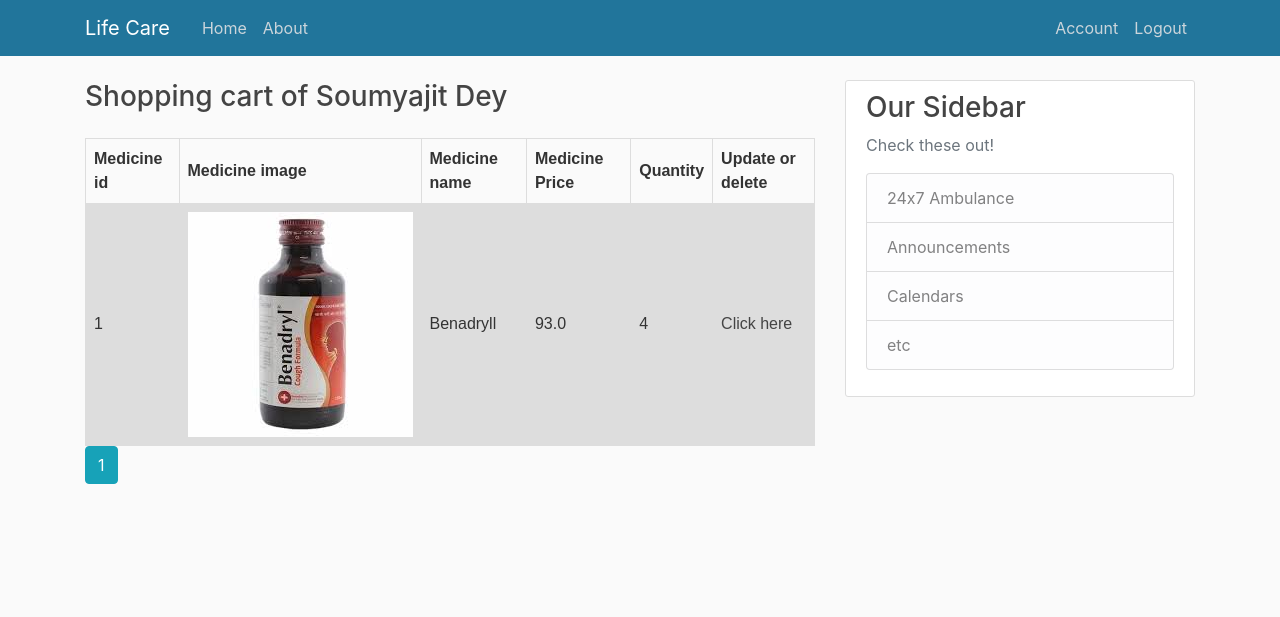
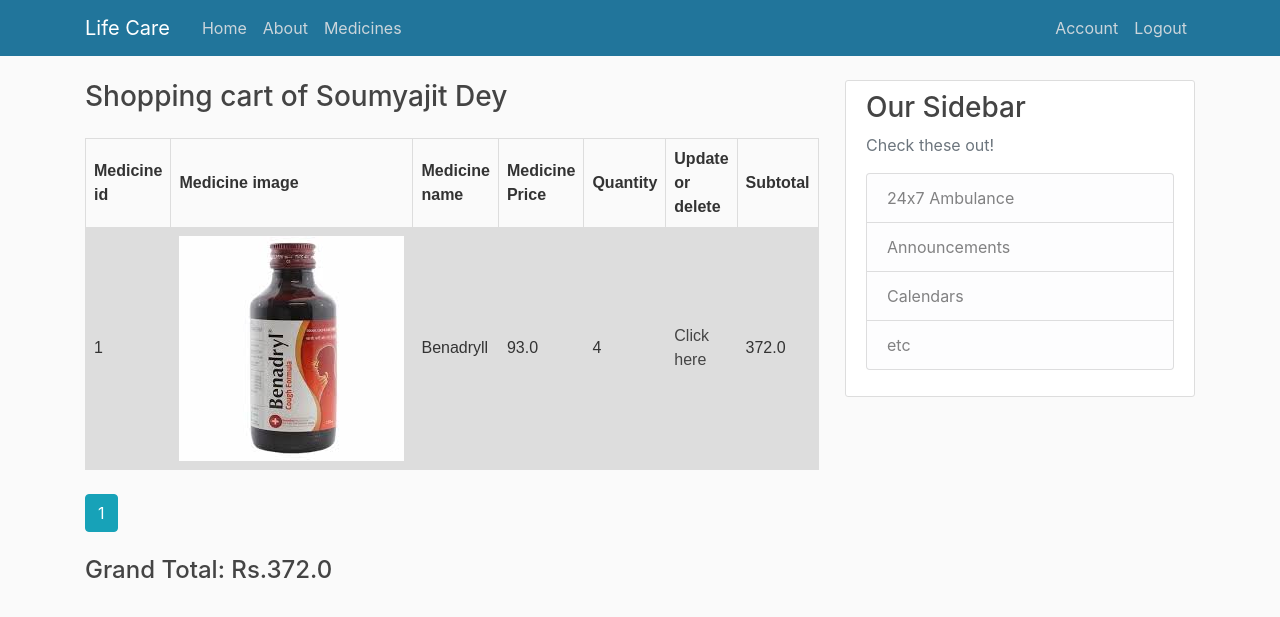
Before and after one commit to Soumyajit-Dey-660/Online-clinic, a Flask app: page /view_cart in a window 1280 px wide. Shown: the top 617 px of the page. Run offline with Flask 2, Linux system fonts and the light colour scheme; a user stored in the database is signed in; data comes from the database, SQL or seed files in the repository; both versions use the stored data as it was after the commit; some libraries are stand-ins or nearby versions.

Commit message:
Updated successfully on 15-05-2020

```diff
--- a/hospital/models.py
+++ b/hospital/models.py
@@ -141,6 +141,7 @@
     cart_id = db.Column(db.Integer, db.ForeignKey('cart.id'))
     medicine_id = db.Column(db.Integer, db.ForeignKey('medicine.id'))
     quantity = db.Column(db.Integer, nullable=False)
+    total_price = db.Column(db.Float, nullable=False)
 
     def __repr__(self):
         return f"CartItem('id  {self.id}', cart_id {self.cart_id})"
--- a/hospital/routes.py
+++ b/hospital/routes.py
@@ -385,9 +385,12 @@
 
 @app.route('/view_cart', methods=['GET', 'POST'])
 def view_cart():
+    grand_total = 0
     page = request.args.get('page', 1, type=int)
     cartitems = Cartitem.query.filter_by(cart_id=current_user.id).paginate(page=page, per_page=5)
-    return render_template('view_cart.html', title="Shopping Cart", cartitems=cartitems)
+    for item in cartitems.items:
+        grand_total += item.total_price
+    return render_template('view_cart.html', title="Shopping Cart", cartitems=cartitems, grand_total=grand_total)
 
 
 @app.route('/add_to_cart/<int:medicine_id>', methods=['GET', 'POST'])
@@ -395,7 +398,9 @@
 def add_to_cart(medicine_id):
     try:
         page = request.args.get('page', 1, type=int)
-        cartitem = Cartitem(cart_id=current_user.id, medicine_id=medicine_id, quantity=1)
+        med = Medicine.query.get(medicine_id)
+        price=med.price
+        cartitem = Cartitem(cart_id=current_user.id, medicine_id=medicine_id, quantity=1, total_price=price)
         db.session.add(cartitem)
         db.session.commit()
     except:
@@ -438,6 +443,7 @@
 @login_required
 def update_cart(item_id):
     item = Cartitem.query.get_or_404(item_id)
+    med = Medicine.query.get(item.medicine_id)
     form = UpdateCartForm()
     if form.validate_on_submit():
         if form.quantity.data <= 0:
@@ -447,6 +453,7 @@
             flash('Only 4 quantity is allowed per person', 'warning')
             return redirect(url_for('update_cart', item_id=item_id))
         item.quantity = form.quantity.data
+        item.total_price = form.quantity.data * med.price
         db.session.commit()
         flash('Your shopping cart has been updated!', 'success')
         return redirect(url_for('view_cart'))
@@ -463,3 +470,8 @@
     db.session.commit()
     flash('Your item has been deleted!', 'success')
     return redirect(url_for('view_cart'))
+
+
+@app.route('/place_order', methods=['GET', 'POST'])
+def place_order():
+    pass
--- a/hospital/templates/medicines.html
+++ b/hospital/templates/medicines.html
@@ -139,9 +139,9 @@
             {% for page_num in medicines.iter_pages(left_edge=1, right_edge=1, left_current=1, right_current=2) %}
             {% if page_num %}
                 {% if medicines.page == page_num %}
-                <a class="btn btn-info mb-4" href="{{ url_for('medicines', disease_type=disease_type, page=page_num) }}">{{ page_num }}</a>
+                </br><a class="btn btn-info mb-4" href="{{ url_for('medicines', disease_type=disease_type, page=page_num) }}">{{ page_num }}</a>
                 {% else %}
-                <a class="btn btn-outline-info mb-4" href="{{ url_for('medicines', disease_type=disease_type, page=page_num) }}">{{ page_num }}</a>
+                </br><a class="btn btn-outline-info mb-4" href="{{ url_for('medicines', disease_type=disease_type, page=page_num) }}">{{ page_num }}</a>
                 {% endif %}
             {% else %}
                 ...
--- a/hospital/templates/view_cart.html
+++ b/hospital/templates/view_cart.html
@@ -14,9 +14,9 @@
     <link rel="stylesheet" type="text/css" href="{{ url_for('static', filename='main.css') }}">
 
     {% if title %}
-        <title>Hospital - {{ title }}</title>
+        <title>Life Care - {{ title }}</title>
     {% else %}
-        <title>Hospital</title>
+        <title>Life Care</title>
     {% endif %}
     <style>
       table {
@@ -48,6 +48,7 @@
             <div class="navbar-nav mr-auto">
               <a class="nav-item nav-link" href="{{ url_for('home') }}">Home</a>
               <a class="nav-item nav-link" href="{{ url_for('about') }}">About</a>
+              <a class="nav-item nav-link" href="{{ url_for('medicines_disease') }}">Medicines</a>
             </div>
             <!-- Navbar Right Side -->
             <div class="navbar-nav">
@@ -84,6 +85,7 @@
                 <th>Medicine Price</th>
                 <th>Quantity</th>
                 <th>Update or delete</th>
+                <th>Subtotal</th>
             </tr>
           {% for item in cartitems.items %}
             <tr>
@@ -93,20 +95,23 @@
                 <td>{{ item.medicine.price }}</td>
                 <td>{{ item.quantity }}</td>
                 <td><a class="article-title" href="{{ url_for('cart', item_id=item.id) }}">Click here</a></td>
+                <td>{{ item.total_price }}</td>
             </tr>
           {% endfor %}
         </table>
           {% for page_num in cartitems.iter_pages(left_edge=1, right_edge=1, left_current=1, right_current=2) %}
             {% if page_num %}
               {% if cartitems.page == page_num %}
-                <a class="btn btn-info mb-4" href="{{ url_for('view_cart', page=page_num) }}">{{ page_num }}</a>
+              </br><a class="btn btn-info mb-4" href="{{ url_for('view_cart', page=page_num) }}">{{ page_num }}</a>
               {% else %}
-                <a class="btn btn-outline-info mb-4" href="{{ url_for('view_cart', page=page_num) }}">{{ page_num }}</a>
+              </br> <a class="btn btn-outline-info mb-4" href="{{ url_for('view_cart', page=page_num) }}">{{ page_num }}</a>
               {% endif %}
             {% else %}
               ...
             {% endif %}
           {% endfor %}
+      </br>
+      <h4>Grand Total:  Rs.{{ grand_total }}</h4>
         </div>
         <div class="col-md-4">
           <div class="content-section">
```
Also changed, not shown: hospital/site.db, hospital/templates/order_now.html (added).
